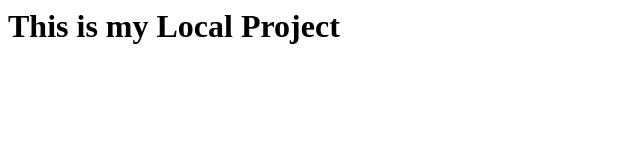
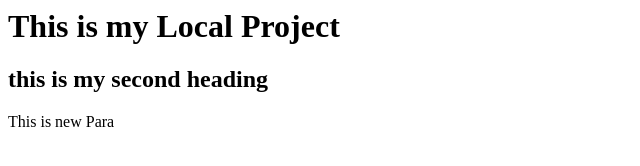
Before and after one commit to WithShahidNaeem1/LocalProject, a plain HTML site: page index.html in a window 1280 px wide. Shown: the whole page, without its empty margins (0-640 px from the left). Drawn offline with Linux system fonts and the light colour scheme.

Commit message:
Changes made in html

```diff
--- a/index.html
+++ b/index.html
@@ -1 +1,3 @@
 <h1>This is my Local Project</h1>
+<h2>this is my second heading</h2>
+<p> This is new Para</p>
```
